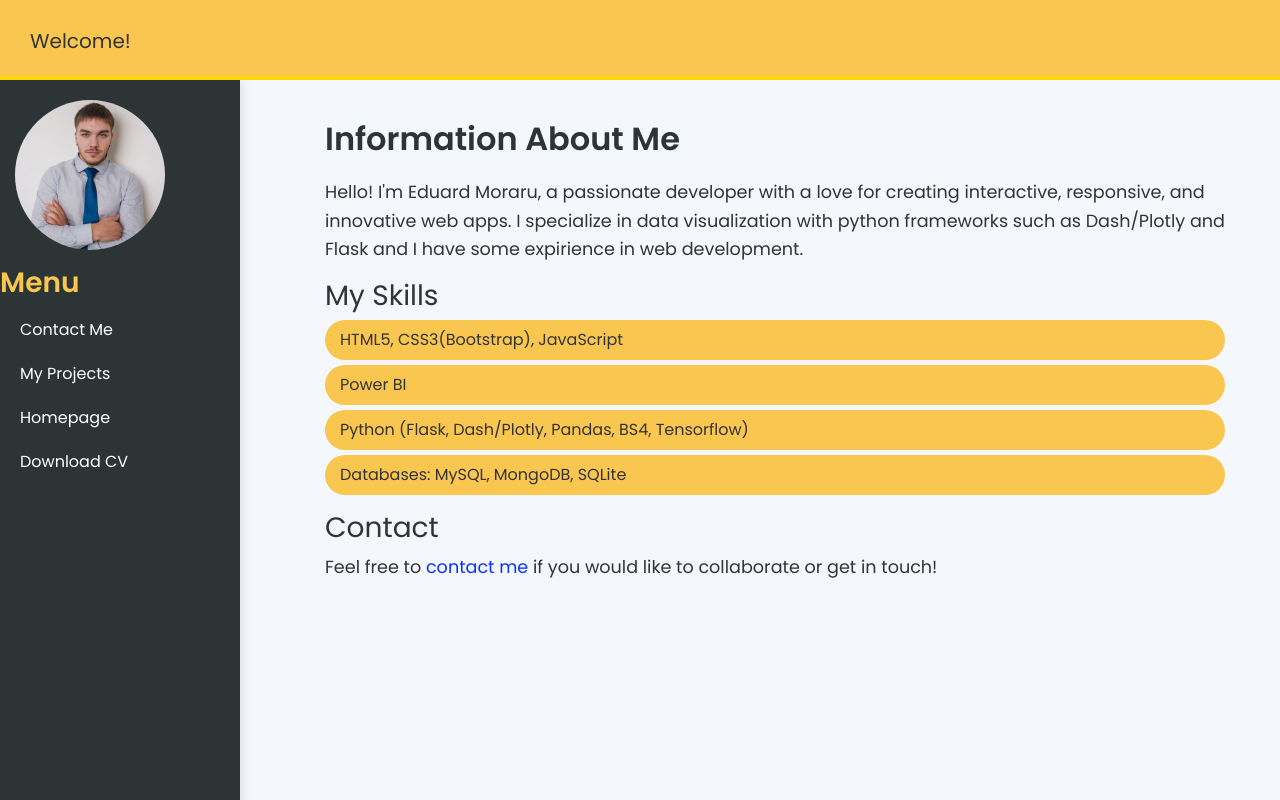
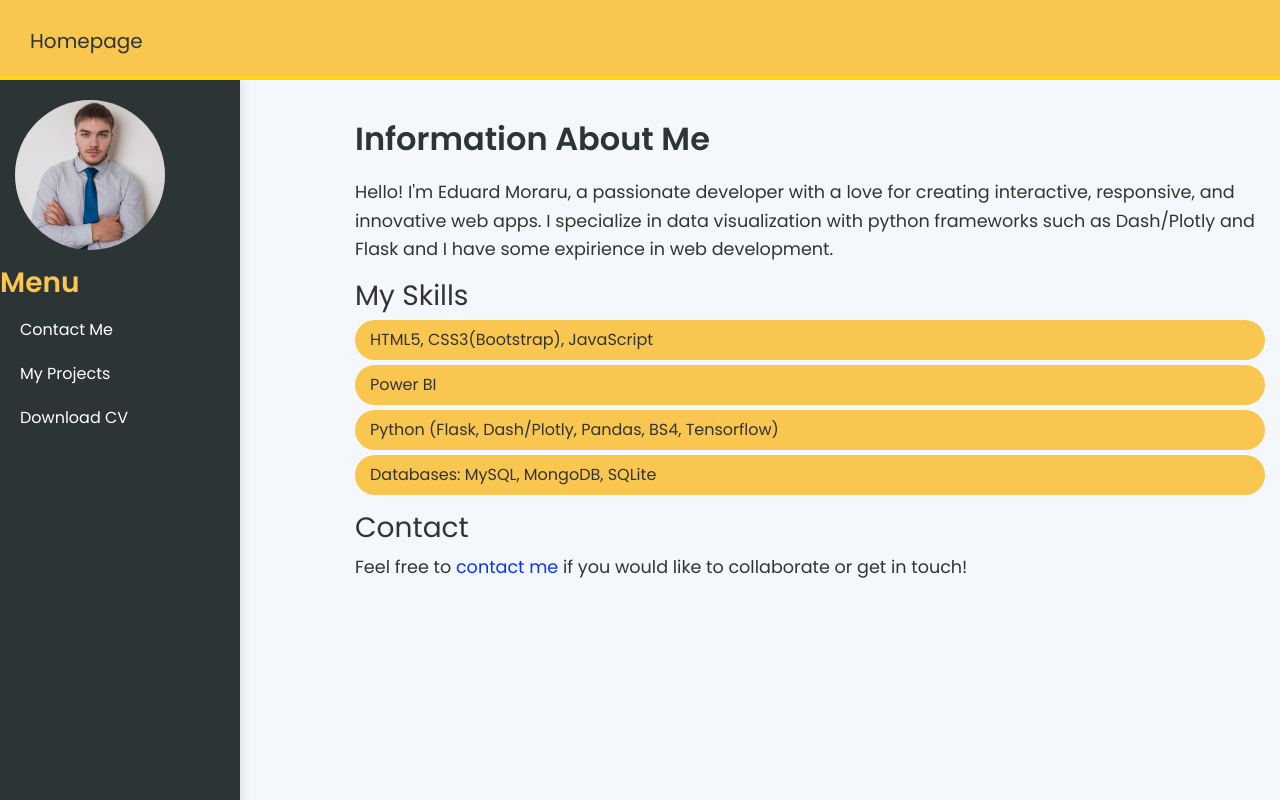
Before and after one commit to ScriptTinker/Portfolio, a Flask app: page / in a window 1280 px wide. Run offline with Flask 3, Linux system fonts and the light colour scheme; some libraries are stand-ins or nearby versions.

Commit message:
Fixed nav-bar

```diff
--- a/portfolio/static/main.css
+++ b/portfolio/static/main.css
@@ -10,11 +10,16 @@
     padding: 15px 30px;
     border-bottom: 4px solid #ffd60a;
     z-index: 10;
+    flex: auto;
+    position: fixed;
   }
   .navbar-custom h2 {
     margin-bottom:0;
     margin-top: 6px;
+    color: #2d3436;
+    text-decoration: none;
   }
+
   /* Sidebar */
   .sidebar {
     background-color: #2d3436;
@@ -54,8 +59,8 @@
 
   /* Main content */
   .content-area {
-    margin-left: 270px;
-    padding: 40px;
+    margin-left: 170px;
+    margin-top: 120px;
   }
 
   /* About Me Section */
@@ -95,6 +100,7 @@
   @media (max-width: 768px) {
     .navbar-custom {
       padding: 10px 15px;
+      position: relative;
     }
 
     .sidebar {
@@ -123,6 +129,7 @@
     .content-area {
       margin-left: 0;
       padding: 20px;
+      margin-top: auto;
     }
 
     .profile-img {
--- a/portfolio/templates/layout2.html
+++ b/portfolio/templates/layout2.html
@@ -17,8 +17,8 @@
 <body>
 
   <!-- Navbar -->
-  <nav class="navbar navbar-expand-lg navbar-custom">
-    <h2 class="navbar-brand centred">Welcome!</h2>
+  <nav class="navbar navbar-expand-lg navbar-custom fixed-top">
+    <a href="{{url_for('home')}}"><h2 class="navbar-brand centred">Homepage</h2></a>
     <div class="collapse navbar-collapse" id="navbarNav">
       <ul class="navbar-nav ml-auto">
         <li class="nav-item dropdown show">
@@ -39,15 +39,14 @@
     <ul>
       <li><a href="{{ url_for('contact') }}">Contact Me</a></li>
       <li><a href="{{ url_for('projects') }}">My Projects</a></li>
-      <li><a href="{{ url_for('home') }}">Homepage</a></li>
       <li><a href="{{ url_for('download_cv') }}">Download CV</a></li>
     </ul>
   </div>
-<!-- remember to put download in the side-bar -->
 
+  <!-- Main Content -->
+  <div class="content-area main-content">
   {% block content %}{% endblock %}
-
-
+  </div>
 
   <!-- Bootstrap JS and dependencies -->
   <script src="https://code.jquery.com/jquery-3.5.1.slim.min.js"></script>
```
Also changed, not shown: 1 other file.
